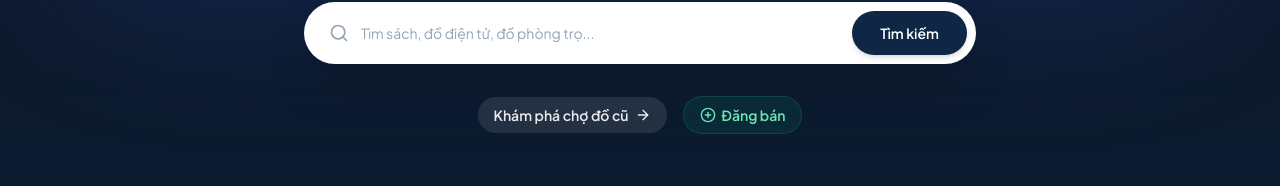
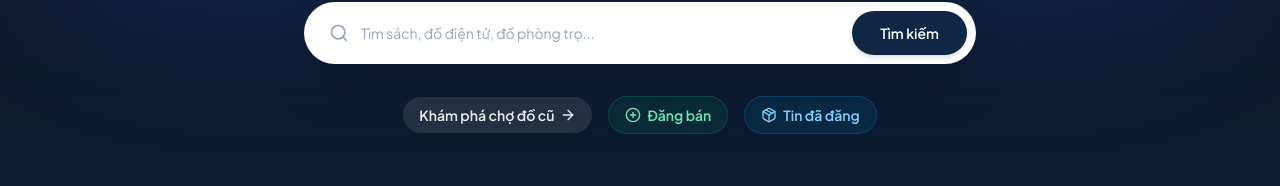
Before and after one commit to schhuns/dormmart, a React (Vite) app in the folder client/: page / in a window 1280 px wide. Shown: the part 421-607 px from the top of the page. Built offline with nearby package versions, Linux system fonts and the light colour scheme; no server answers.

Commit message:
feat: add My Listings button on hero section next to Sell an Item

```diff
--- a/client/src/pages/Home.jsx
+++ b/client/src/pages/Home.jsx
@@ -3,11 +3,13 @@ import { Link, useNavigate } from "react-router-dom";
 import api from "../services/api";
 import ProductCard from "../components/ProductCard";
 import { useLanguage } from "../context/LanguageContext";
+import { useAuth } from "../context/AuthContext";
 import {
   Search,
   PlusCircle,
   ArrowRight,
   Sparkles,
+  Package,
 } from "lucide-react";
 
 const Home = () => {
@@ -16,6 +18,7 @@ const Home = () => {
   const [searchKeyword, setSearchKeyword] = useState("");
   const [loading, setLoading] = useState(true);
   const { t, translateCategory } = useLanguage();
+  const { isAuthenticated } = useAuth();
   const navigate = useNavigate();
 
   useEffect(() => {
@@ -103,11 +106,18 @@ const Home = () => {
               <ArrowRight className="w-4 h-4" />
             </Link>
             <Link
-              to="/sell"
+              to={isAuthenticated ? "/sell" : "/login?redirect=/sell"}
               className="text-xs sm:text-sm font-semibold text-emerald-300 hover:text-emerald-200 flex items-center gap-1.5 px-4 py-2 rounded-full bg-emerald-500/10 hover:bg-emerald-500/20 transition-all border border-emerald-500/20"
             >
               <PlusCircle className="w-4 h-4" />
               <span>{t("sellItem")}</span>
+            </Link>
+            <Link
+              to={isAuthenticated ? "/my-listings" : "/login?redirect=/my-listings"}
+              className="text-xs sm:text-sm font-semibold text-sky-300 hover:text-sky-200 flex items-center gap-1.5 px-4 py-2 rounded-full bg-sky-500/10 hover:bg-sky-500/20 transition-all border border-sky-500/20"
+            >
+              <Package className="w-4 h-4" />
+              <span>{t("myListings")}</span>
             </Link>
           </div>
         </div>
```
